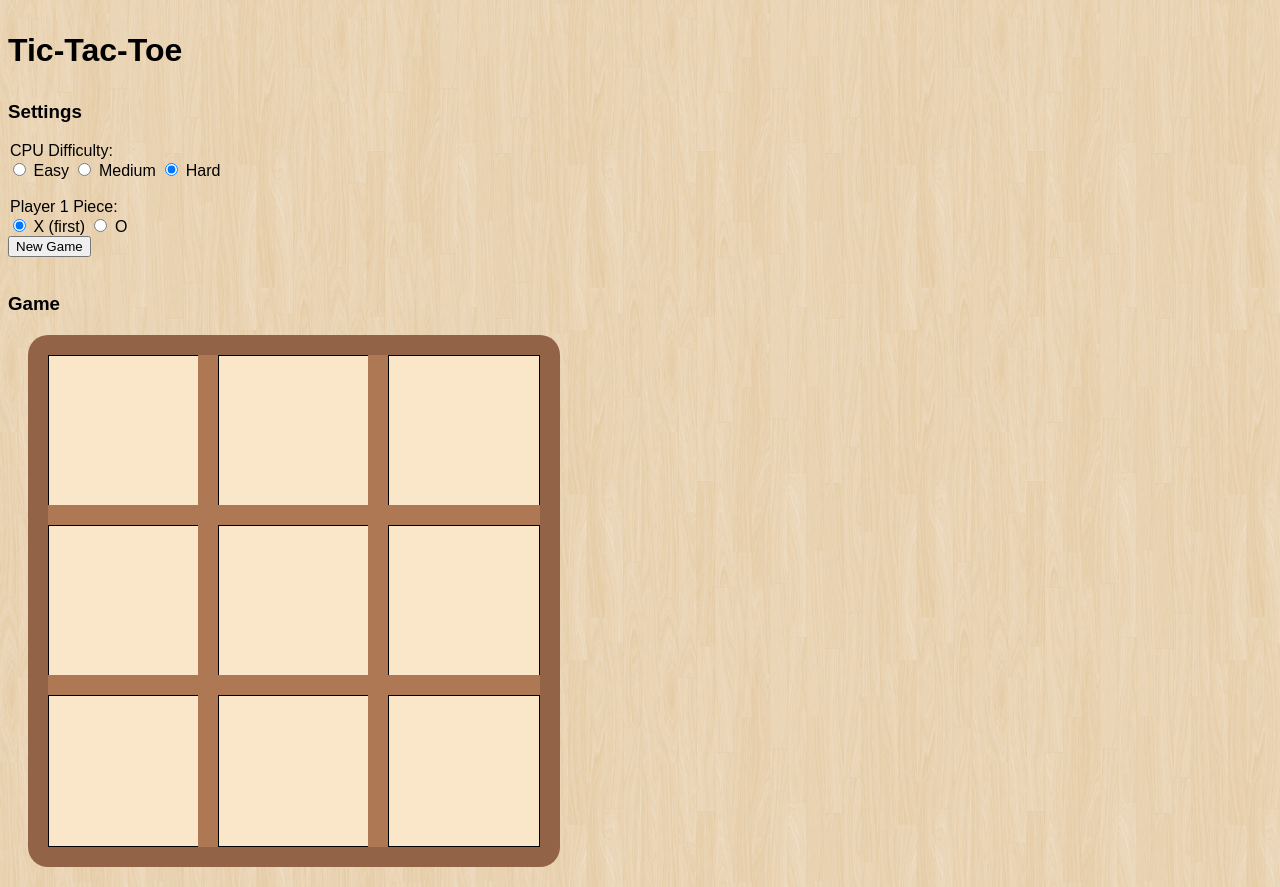
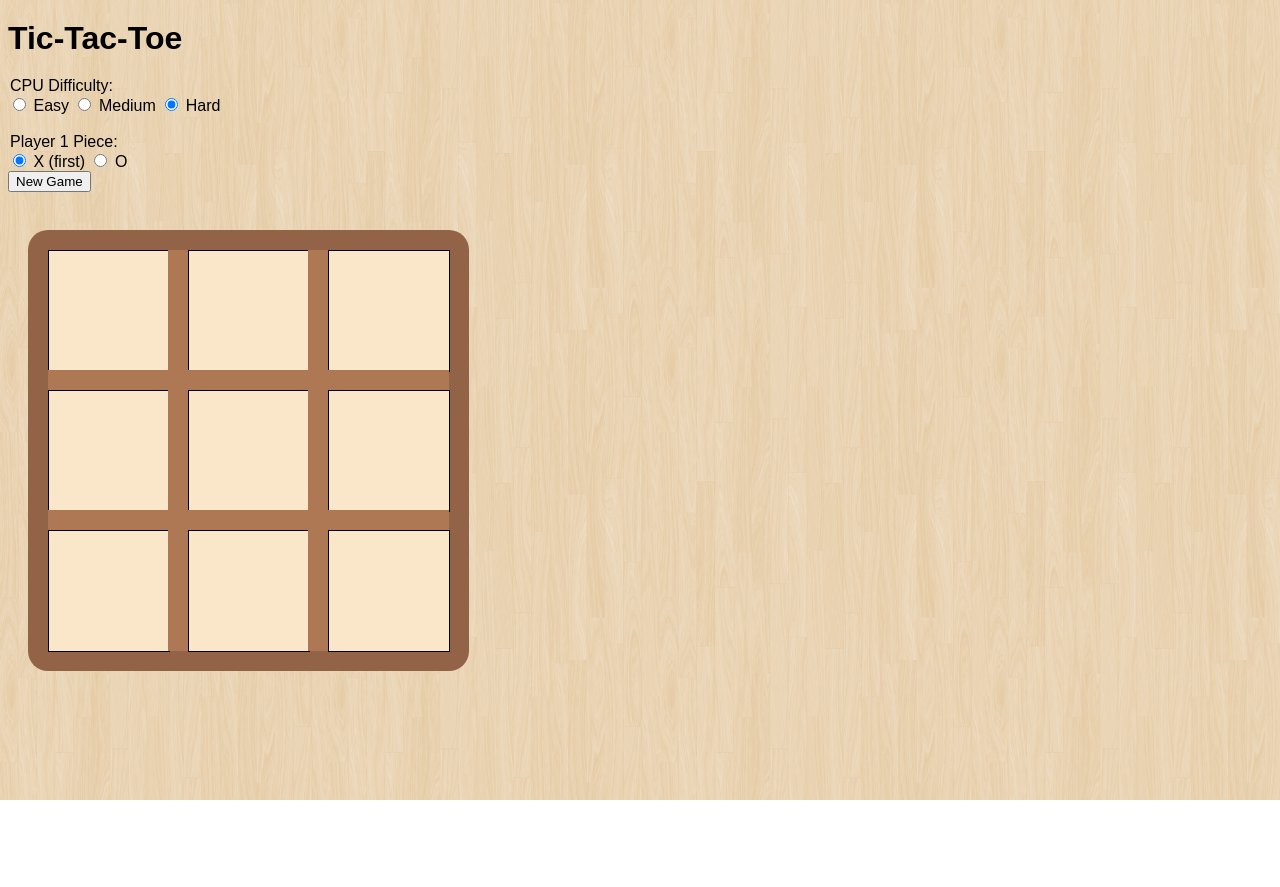
Before and after one commit to Weff24/tic-tac-toe-bot, a plain HTML site: page index.html in a window 1280 px wide. After the commit the page ends 800 px from the top, so only its background shows below. Drawn offline with Linux system fonts and the light colour scheme.

Commit message:
Decreased size of board

```diff
--- a/index.css
+++ b/index.css
@@ -9,6 +9,7 @@
 .title {
     font-size: 32px;
     font-weight: bold;
+    margin: 20px 0;
 }
 
 .grid-square {
@@ -24,8 +25,8 @@
 
 #game-board {
     margin: 20px;
-    width: 532px;
-    height: 532px;
+    width: 441px;
+    height: 441px;
     /* background-color: rgb(96, 59, 42); */
     background-color: rgb(146, 99, 70);
     border-radius: 20px;
@@ -44,7 +45,7 @@
 
 #grid-container {
     display: grid;
-    grid-template-columns: 150px 150px 150px;
-    grid-template-rows: 150px 150px 150px;
+    grid-template-columns: 120px 120px 120px;
+    grid-template-rows: 120px 120px 120px;
     gap: 20px;
 }
--- a/index.html
+++ b/index.html
@@ -12,7 +12,7 @@
     <section class="headers">
         <p class="title">Tic-Tac-Toe</p>
         <div class="settings">
-            <h3>Settings</h3>
+            <!-- <h3>Settings</h3> -->
             <form id="game-settings">
                 <legend>CPU Difficulty:</legend>
                 <div id="difficulty-options">
@@ -40,9 +40,9 @@
     </section><br>
 
     <section class="game-container">
-        <h3>Game</h3>
+        <!-- <h3>Game</h3> -->
         <div id="game-board">
-            <canvas id="game-canvas" width="492" height="492"></canvas>
+            <canvas id="game-canvas" width="401" height="401"></canvas>
             <div id="grid-container">
                 <div id="square0" class="grid-square"></div>
                 <div id="square1" class="grid-square"></div>
--- a/tictactoe.js
+++ b/tictactoe.js
@@ -294,15 +294,15 @@
 
     for (let col = 1; col <= 2; col++) {
         ctx.beginPath();
-        ctx.moveTo(170 * col - 10, 0);
-        ctx.lineTo(170 * col - 10, 492);
+        ctx.moveTo(140 * col - 10, 0);
+        ctx.lineTo(140 * col - 10, 401);
         ctx.stroke();
     }
 
     for (let row = 1; row <= 2; row++) {
         ctx.beginPath();
-        ctx.moveTo(0, 170 * row - 10);
-        ctx.lineTo(492, 170 * row - 10);
+        ctx.moveTo(0, 140 * row - 10);
+        ctx.lineTo(401, 140 * row - 10);
         ctx.stroke();
     }
 };
@@ -318,13 +318,13 @@
     ctx.strokeStyle = "rgb(96, 59, 42)";
 
     ctx.beginPath();
-    ctx.moveTo(170 * col + 20, 170 * row + 20);
-    ctx.lineTo(170 * col + 130, 170 * row + 130);
+    ctx.moveTo(140 * col + 20, 140 * row + 20);
+    ctx.lineTo(140 * col + 100, 140 * row + 100);
     ctx.stroke();
 
     ctx.beginPath();
-    ctx.moveTo(170 * col + 20, 170 * row + 130);
-    ctx.lineTo(170 * col + 130, 170 * row + 20);
+    ctx.moveTo(140 * col + 20, 140 * row + 100);
+    ctx.lineTo(140 * col + 100, 140 * row + 20);
     ctx.stroke();
 };
 
@@ -339,7 +339,7 @@
     ctx.strokeStyle = "rgb(96, 59, 42)";
 
     ctx.beginPath();
-    ctx.arc(170 * col + 75, 170 * row + 75, 55, 0, 2 * Math.PI);
+    ctx.arc(140 * col + 60, 140 * row + 60, 40, 0, 2 * Math.PI);
     ctx.stroke();
 };
 
@@ -356,8 +356,8 @@
     ctx.beginPath();
     ctx.lineWidth = "16";
     ctx.strokeStyle = "red";
-    ctx.moveTo(170 * col1 + 76, 170 * row1 + 75);
-    ctx.lineTo(170 * col2 + 76, 170 * row2 + 75);
+    ctx.moveTo(140 * col1 + 60, 140 * row1 + 60);
+    ctx.lineTo(140 * col2 + 60, 140 * row2 + 60);
     ctx.stroke();
 };
 
```
